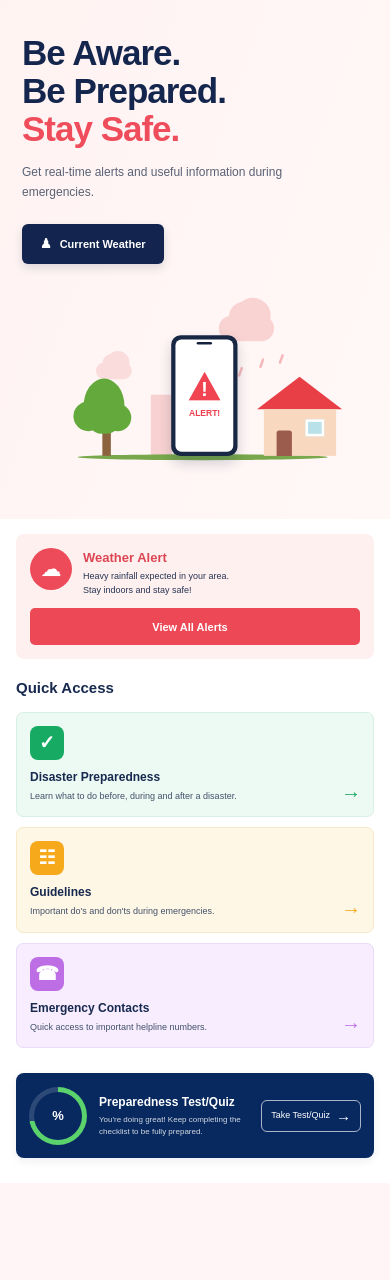
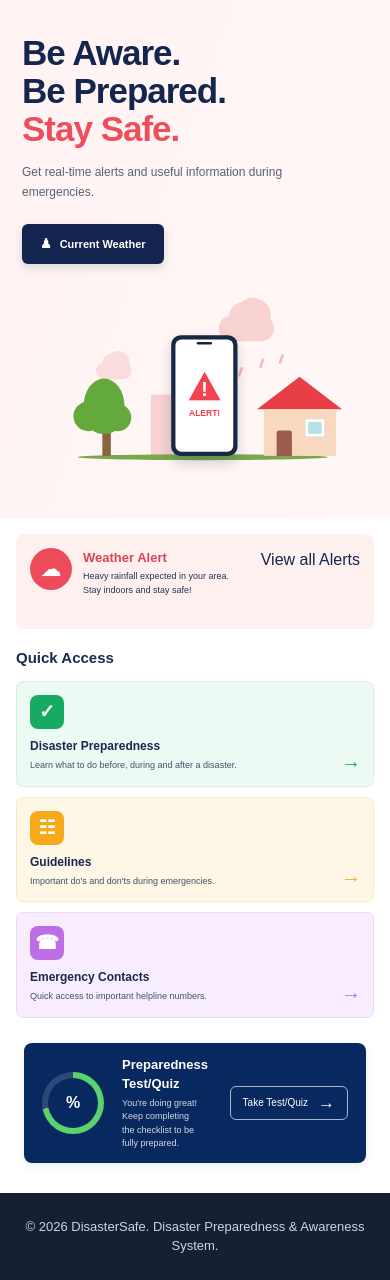
Before and after one commit to kakadraj7-del/DisasterSafe, a Flask app: page / in a window 390 px wide. Shown: the part 59-1339 px from the top of the page. Before the commit the page ends 1218 px from the top, so only its background shows below. Run offline with Flask 3, Linux system fonts and the light colour scheme.

Commit message:
adding links

```diff
--- a/static/css/style.css
+++ b/static/css/style.css
@@ -1213,91 +1213,12 @@ main {
 }
 
 
-/* =========================================================
-   PREPAREDNESS - MOBILE
-========================================================= */
+/* ---------- Footer ---------- */
 
-@media (max-width: 600px) {
-
-    .preparedness-section {
-        margin: 0 16px 25px;
-        min-height: 85px;
-        padding: 11px 13px;
-        gap: 12px;
-    }
-
-    .score-circle {
-        width: 58px;
-        height:58px;
-    }
-
-    .score-circle-inner {
-        width: 48px;
-        height: 48px;
-    }
-
-    .score-circle-inner span {
-        font-size: 13px;
-    }
-
-    .preparedness-content h2 {
-        font-size: 12px;
-    }
-
-    .preparedness-content p {
-        font-size: 8px;
-    }
-
-    .preparedness-content p br {
-        display: none;
-    }
-
-    .checklist-button {
-        min-height: 32px;
-        padding: 0 9px;
-        gap: 6px;
-        font-size: 9px;
-    }
-
-    .checklist-arrow {
-        font-size: 15px;
-    }
+.footer {
+    background: #172033;
+    color: #cbd5e1;
+    text-align: center;
+    padding: 24px 15px;
+    font-size: 13px;
 }
-
-
-/* =========================================================
-   PREPAREDNESS - SMALL PHONES
-========================================================= */
-
-@media (max-width: 380px) {
-
-    .preparedness-section {
-        margin-left: 12px;
-        margin-right: 12px;
-
-        gap: 9px;
-    }
-
-    .score-circle {
-        width: 50px;
-        height: 50px;
-    }
-
-    .score-circle-inner {
-        width: 40px;
-        height: 40px;
-    }
-
-    .score-circle-inner span {
-        font-size: 13px;
-    }
-
-    .preparedness-content p {
-        font-size: 7.5px;
-    }
-
-    .checklist-button {
-        padding: 0 7px;
-        font-size: 8px;
-    }
-}
--- a/templates/index.html
+++ b/templates/index.html
@@ -194,9 +194,11 @@
 
             </div>
 
-            <a href="#" class="alert-button">
-                View All Alerts
-                <span></span>
+            <a href="https://www.msn.com/en-in/weather/maps/lightning/in-Palghar,Maharashtra?loc=eyJsIjoiUGFsZ2hhciIsInIiOiJNYWhhcmFzaHRyYSIsImMiOiJJbmRpYSIsImkiOiJJTiIsImciOiJlbi1pbiIsIngiOiI3Mi43NjQzMjAzNzM1MzUxNiIsInkiOiIxOS42NzM4NDMzODM3ODkwNjIifQ%3D%3D&weadegreetype=C&ocid=winp2fptaskbar&cvid=6a81c9293a9c476c89921a3513b8a19d&zoom=4"
+                target="_blank"
+                rel="noopener noreferrer"
+                class="weather-button">
+                View all Alerts
             </a>
 
         </section>
@@ -367,6 +369,13 @@
 
     </main>
 
+    <!-- Footer -->
+    <footer class="footer">
+        <div class="container">
+            <p>© 2026 DisasterSafe. Disaster Preparedness & Awareness System.</p>
+        </div>
+    </footer>
+
 
     <!-- =========================
          JAVASCRIPT
```
